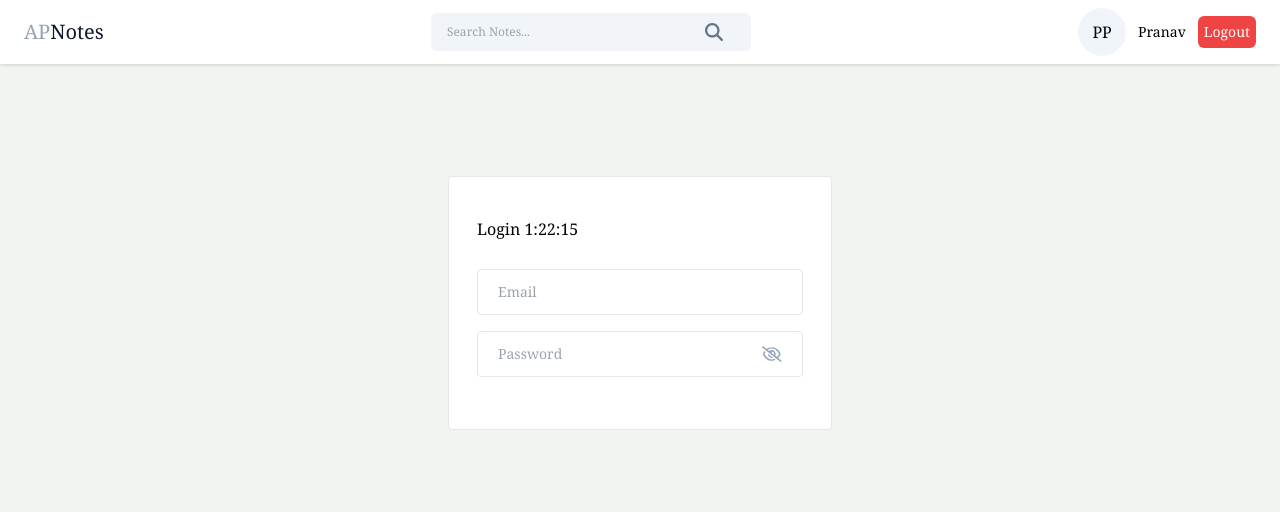
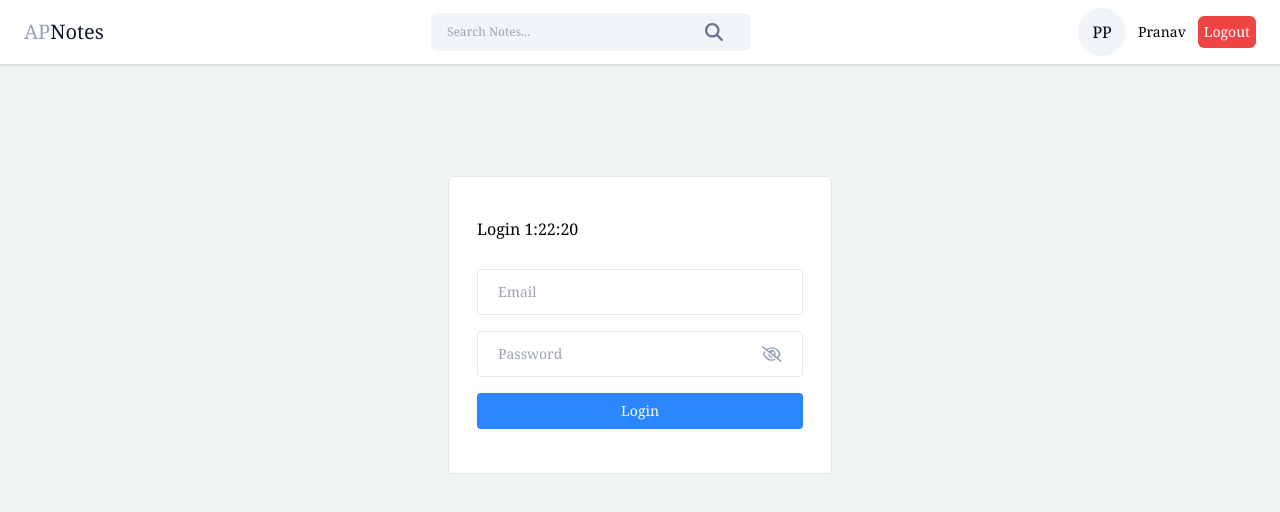
Before and after one commit to engineeredbypranav/Notes-App, a React (Vite) app in the folder Frontend/PNotes/: page /login in a window 1280 px wide. Shown: the top 512 px of the page. Built offline with nearby package versions, Linux system fonts and the light colour scheme.

Commit message:
Minor change to login

```diff
--- a/Frontend/PNotes/src/pages/Login/Login.jsx
+++ b/Frontend/PNotes/src/pages/Login/Login.jsx
@@ -11,13 +11,14 @@ const Login = () => {
     <div className='flex items-center justify-center mt-28'>
       <div className='w-96 border rounded bg-white px-7 py-10'>
         <form>
-          <h4 className='text 2xl mb-7'>Login 1:22:15</h4>
+          <h4 className='text 2xl mb-7'>Login 1:22:20</h4>
 
           <input type= "text" placeholder='Email' className='input-box' value = {email}
           onChange={(e) => setEmail(e.target.value) } />
 
-          <PasswordInput/>
+          <PasswordInput value= {password} onChange={e => setPassword(e.target.value)}/>
 
+          <button type ="submit" className='btn-primary'>Login</button>
         </form>
       </div>
 
```
